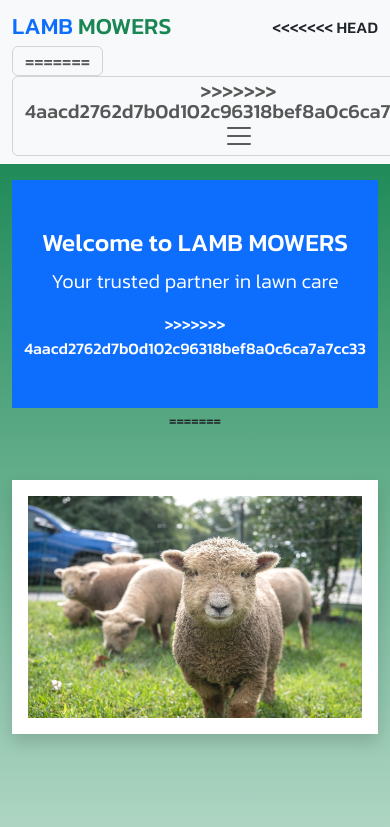
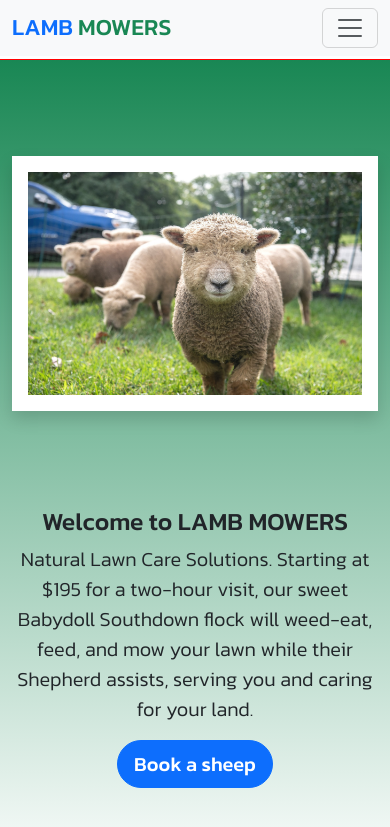
Before and after one commit to Natthaphong23485/Midterm_Startup, a plain HTML site: page index.html in a window 390 px wide. Shown: the top 827 px of the page. Drawn offline with nearby package versions, Linux system fonts and the light colour scheme.

Commit message:
Update index.html

```diff
--- a/index.html
+++ b/index.html
@@ -13,7 +13,6 @@
     <link href="https://fonts.googleapis.com/css2?family=Kanit:wght@300;500;700&display=swap" rel="stylesheet">
 
     <!-- bootstrap -->
-<<<<<<< HEAD
     <link href="https://cdn.jsdelivr.net/npm/bootstrap@5.3.3/dist/css/bootstrap.min.css" rel="stylesheet"
         integrity="sha384-QWTKZyjpPEjISv5WaRU9OFeRpok6YctnYmDr5pNlyT2bRjXh0JMhjY6hW+ALEwIH" crossorigin="anonymous">
 
@@ -22,13 +21,6 @@
         integrity="sha512-Kc323vGBEqzTmouAECnVceyQqyqdsSiqLQISBL29aUW4U/M7pSPA/gEUZQqv1cwx4OnYxTxve5UMg5GT6L4JJg=="
         crossorigin="anonymous" referrerpolicy="no-referrer" />
 
-=======
-    <link href="https://cdn.jsdelivr.net/npm/bootstrap@5.3.3/dist/css/bootstrap.min.css" rel="stylesheet" integrity="sha384-QWTKZyjpPEjISv5WaRU9OFeRpok6YctnYmDr5pNlyT2bRjXh0JMhjY6hW+ALEwIH" crossorigin="anonymous">
-
-    <!-- font-awesome icon -->
-    <link rel="stylesheet" href="https://cdnjs.cloudflare.com/ajax/libs/font-awesome/6.6.0/css/all.min.css" integrity="sha512-Kc323vGBEqzTmouAECnVceyQqyqdsSiqLQISBL29aUW4U/M7pSPA/gEUZQqv1cwx4OnYxTxve5UMg5GT6L4JJg==" crossorigin="anonymous" referrerpolicy="no-referrer" />
-
->>>>>>> 4aacd2762d7b0d102c96318bef8a0c6ca7a7cc33
     <title>start up</title>
 </head>
 
@@ -40,12 +32,8 @@
                 <a class="navbar-brand text-primary" href="#">
                     <h3 class="m-0">LAMB <span class="text-success">MOWERS</span></h3>
                 </a>
-<<<<<<< HEAD
                 <button class="navbar-toggler" type="button" data-bs-toggle="collapse" data-bs-target="#navbarNav"
                     aria-controls="navbarNav" aria-expanded="false" aria-label="Toggle navigation">
-=======
-                <button class="navbar-toggler" type="button" data-bs-toggle="collapse" data-bs-target="#navbarNav" aria-controls="navbarNav" aria-expanded="false" aria-label="Toggle navigation">
->>>>>>> 4aacd2762d7b0d102c96318bef8a0c6ca7a7cc33
                     <span class="navbar-toggler-icon"></span>
                 </button>
                 <div class="collapse navbar-collapse justify-content-center" id="navbarNav">
@@ -73,7 +61,6 @@
                 </div>
             </div>
         </nav>
-<<<<<<< HEAD
 
         <!-- Section Banner -->
         <section class="bg-banner-gradient text-center py-5">
@@ -88,27 +75,14 @@
                         <img src="./image/lamb.jpg" alt="Lamb Mowers" class="img-fluid">
                     </div>
                 </div>
-=======
-
-        <!-- Section Banner -->
-        <section class="bg-primary text-white text-center py-5">
-            <div class="container">
-                <h2>Welcome to LAMB MOWERS</h2>
-                <p class="lead">Your trusted partner in lawn care</p>
->>>>>>> 4aacd2762d7b0d102c96318bef8a0c6ca7a7cc33
             </div>
         </section>
     </header>
 
 
-<<<<<<< HEAD
-
     <script src="https://cdn.jsdelivr.net/npm/bootstrap@5.3.3/dist/js/bootstrap.bundle.min.js"
         integrity="sha384-YvpcrYf0tY3lHB60NNkmXc5s9fDVZLESaAA55NDzOxhy9GkcIdslK1eN7N6jIeHz"
         crossorigin="anonymous"></script>
-=======
-    <script src="https://cdn.jsdelivr.net/npm/bootstrap@5.3.3/dist/js/bootstrap.bundle.min.js" integrity="sha384-YvpcrYf0tY3lHB60NNkmXc5s9fDVZLESaAA55NDzOxhy9GkcIdslK1eN7N6jIeHz" crossorigin="anonymous"></script>
->>>>>>> 4aacd2762d7b0d102c96318bef8a0c6ca7a7cc33
     <script src="./script.js"></script>
 </body>
 
```
